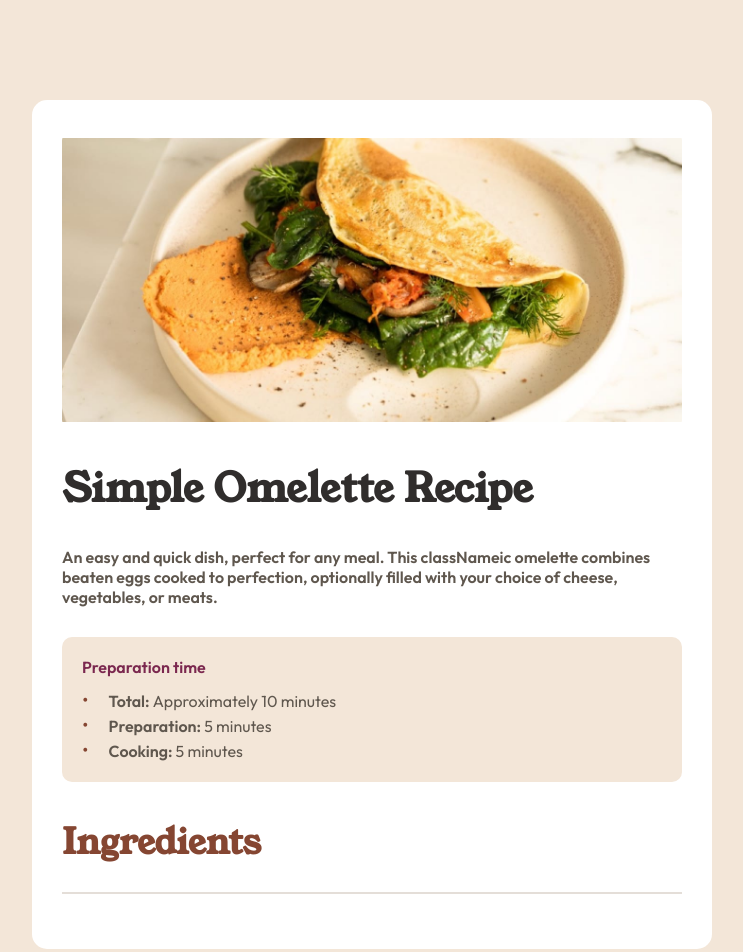
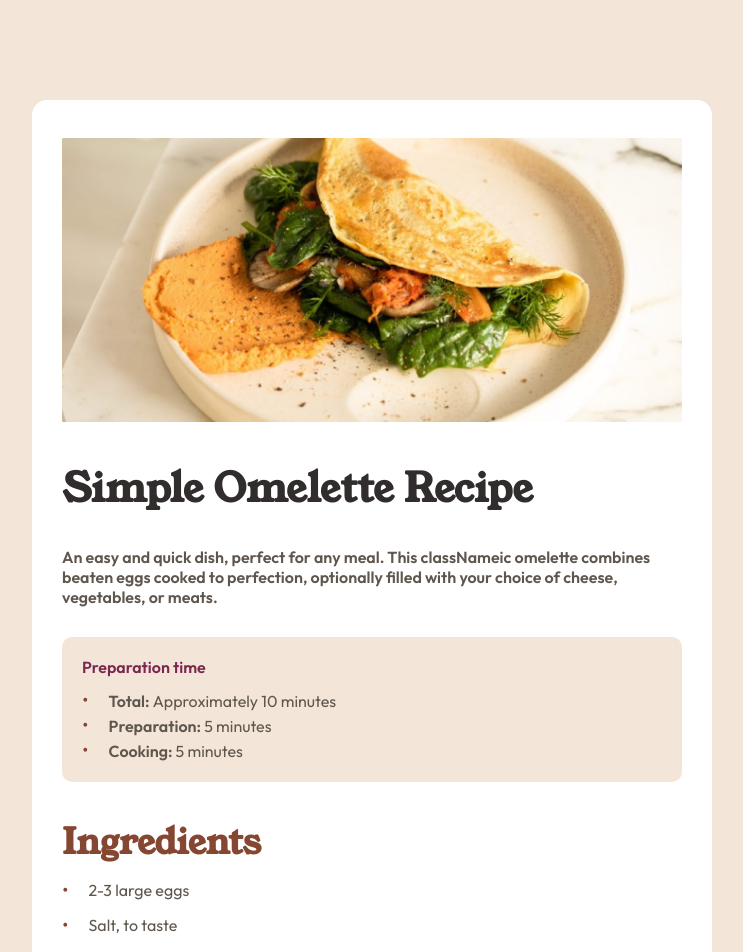
Before and after one commit to JuanBlancodev/recipe-page, a React (Vite) app: page / in a window 1280 px wide. Shown: the top 952 px of the page, without its empty margins (268-1011 px from the left). Built offline with nearby package versions, Linux system fonts and the light colour scheme.

Commit message:
styles and usecontext added

```diff
--- a/src/components/container/ingredients/Ingredient.jsx
+++ b/src/components/container/ingredients/Ingredient.jsx
@@ -1,4 +1,5 @@
 import styled from 'styled-components'
+import PropTypes from 'prop-types'
 
 const IngredientsElement = styled.li`
   display: flex;
@@ -6,10 +7,14 @@ const IngredientsElement = styled.li`
   margin-bottom: 10px;
 `
 
-const Ingredient = () => {
+const Ingredient = ({ ingredient }) => {
   return (
-    <IngredientsElement></IngredientsElement>
+    <IngredientsElement>
+      { ingredient }
+    </IngredientsElement>
   )
 }
 
+Ingredient.propTypes = { ingredient: PropTypes.string }
+
 export default Ingredient
--- a/src/components/container/ingredients/Ingredients.jsx
+++ b/src/components/container/ingredients/Ingredients.jsx
@@ -1,4 +1,6 @@
 import styled from 'styled-components'
+import useGlobalContext from '../../../hooks/useGlobalContext'
+import Ingredient from './Ingredient';
 
 const IngredientsContainer = styled.article`
   margin-top: 35px;
@@ -10,11 +12,19 @@ const IngredientsList = styled.ul`
 `
 
 const Ingredients = () => {
+  const { ingredients } = useGlobalContext()
+
+  if(ingredients === undefined){
+    return null
+  }
+
   return (
     <IngredientsContainer>
       <h2 className="title">Ingredients</h2>
       <IngredientsList>
-
+        { ingredients.map((item, index) => (
+          <Ingredient ingredient={item} key={index}  />
+        )) }
       </IngredientsList>
 
       <hr />
```
